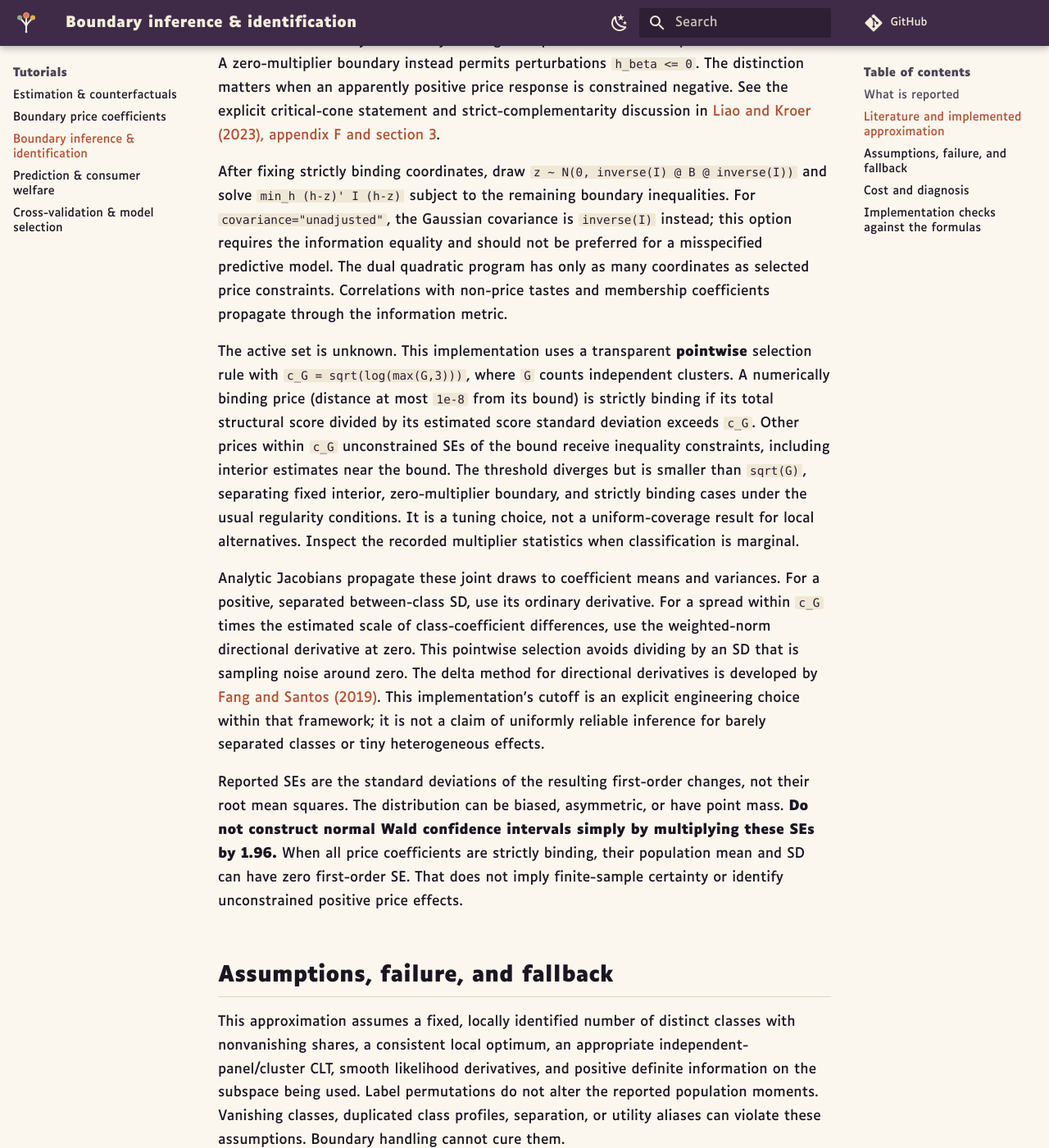
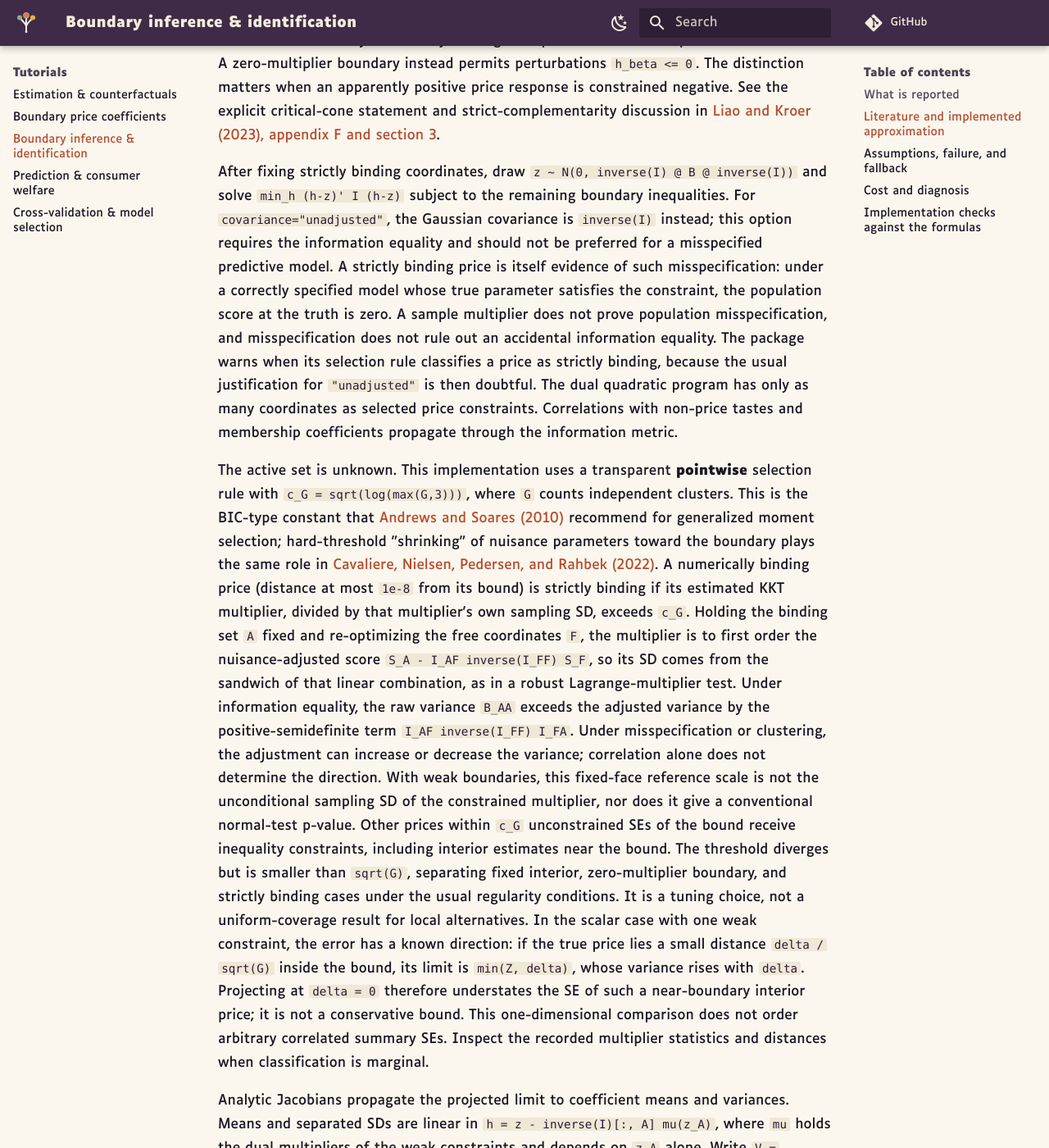
Before and after one commit to zeyveld/latent-class-conditional-logit, an MkDocs documentation site: the page built from docs/boundary_inference.md, in a window 1280 px wide and 1400 px high, scrolled down 1927 px. Shown: the whole window at 82% size. Built offline with MkDocs 1.6.1 and Material for MkDocs 9.7.7, drawn with Linux system fonts in a browser that asks for light colours; comment, search, counter and statistics services are not loaded; some of the changed text lies outside the part shown.

Commit message:
SE refinements

````diff
--- a/docs/boundary_inference.md
+++ b/docs/boundary_inference.md
@@ -53,7 +53,8 @@
 characterization, and [Andrews (1999)](https://doi.org/10.1111/1468-0262.00082)
 treats estimation with parameters on the boundary. A concrete simulation procedure
 for SEs using Gaussian draws and small quadratic programs is given by
-[Kim, Stone, and White (2000), section 4](https://www.nottingham.ac.uk/economics/documents/discussion-papers/00-18.pdf).
+[Kim, Stone, and White (2000), section 4](https://www.nottingham.ac.uk/economics/documents/discussion-papers/00-18.pdf),
+published as [Kim, White, and Stone (2005)](https://doi.org/10.1093/jjfinec/nbi015).
 The implementation applies this general theory to the structural LCL parameters;
 these papers do not themselves validate a particular fitted LCL mixture.
 
@@ -71,23 +72,72 @@
 `min_h (h-z)' I (h-z)` subject to the remaining boundary inequalities.
 For `covariance="unadjusted"`, the Gaussian covariance is `inverse(I)` instead;
 this option requires the information equality and should not be preferred for a
-misspecified predictive model. The dual quadratic program has only as many
-coordinates as selected price constraints. Correlations with non-price tastes
-and membership coefficients propagate through the information metric.
+misspecified predictive model. A strictly binding price is itself evidence of
+such misspecification: under a correctly specified model whose true parameter
+satisfies the constraint, the population score at the truth is zero. A sample
+multiplier does not prove population misspecification, and misspecification
+does not rule out an accidental information equality. The package warns when
+its selection rule classifies a price as strictly binding, because the usual
+justification for `"unadjusted"` is then doubtful. The dual
+quadratic program has only as many coordinates as selected price constraints.
+Correlations with non-price tastes and membership coefficients propagate through
+the information metric.
 
 The active set is unknown. This implementation uses a transparent **pointwise**
 selection rule with `c_G = sqrt(log(max(G,3)))`, where `G` counts independent
-clusters. A numerically binding price (distance at most `1e-8` from its bound)
-is strictly binding if its total structural score divided by its estimated
-score standard deviation exceeds `c_G`. Other prices within `c_G` unconstrained
-SEs of the bound receive inequality constraints, including interior estimates
-near the bound. The threshold diverges but is smaller than `sqrt(G)`, separating
-fixed interior, zero-multiplier boundary, and strictly binding cases under the
-usual regularity conditions. It is a tuning choice, not a uniform-coverage
-result for local alternatives. Inspect the recorded multiplier statistics when
-classification is marginal.
+clusters. This is the BIC-type constant that
+[Andrews and Soares (2010)](https://doi.org/10.3982/ECTA7502) recommend for
+generalized moment selection; hard-threshold "shrinking" of nuisance parameters
+toward the boundary plays the same role in
+[Cavaliere, Nielsen, Pedersen, and Rahbek (2022)](https://doi.org/10.1016/j.jeconom.2020.05.006).
+A numerically binding price (distance at most `1e-8` from its bound)
+is strictly binding if its estimated KKT multiplier, divided by that
+multiplier's own sampling SD, exceeds `c_G`. Holding the binding set `A` fixed
+and re-optimizing the free coordinates `F`, the multiplier is to first order the
+nuisance-adjusted score `S_A - I_AF inverse(I_FF) S_F`, so its SD comes from the
+sandwich of that linear combination, as in a robust Lagrange-multiplier test.
+Under information equality, the raw variance `B_AA` exceeds the adjusted
+variance by the positive-semidefinite term `I_AF inverse(I_FF) I_FA`.
+Under misspecification or clustering, the adjustment can increase or decrease
+the variance; correlation alone does not determine the direction. With weak
+boundaries, this fixed-face reference scale is not the unconditional sampling
+SD of the constrained multiplier, nor does it give a conventional normal-test
+p-value. Other prices within `c_G`
+unconstrained SEs of the bound receive inequality constraints, including
+interior estimates near the bound. The threshold diverges but is smaller than
+`sqrt(G)`, separating fixed interior, zero-multiplier boundary, and strictly
+binding cases under the usual regularity conditions. It is a tuning choice, not
+a uniform-coverage result for local alternatives. In the scalar case with one
+weak constraint, the error has a known direction: if the true price lies a small distance
+`delta / sqrt(G)` inside the bound, its limit is `min(Z, delta)`, whose variance
+rises with `delta`. Projecting at `delta = 0` therefore understates the SE of
+such a near-boundary interior price; it is not a conservative bound. This
+one-dimensional comparison does not order arbitrary correlated summary SEs. Inspect the
+recorded multiplier statistics and distances when classification is marginal.
 
-Analytic Jacobians propagate these joint draws to coefficient means and variances.
+Analytic Jacobians propagate the projected limit to coefficient means and variances.
+Means and separated SDs are linear in `h = z - inverse(I)[:, A] mu(z_A)`, where
+`mu` holds the dual multipliers of the weak constraints and depends on `z_A`
+alone. Write `V = Cov(z)`, `D = L inverse(I)[:, A]`, and
+`a = L V[:, A] V[A,A]^+`. Gaussian regression gives `Lz = a z_A + e`, with
+`e` independent of `z_A`. Consequently,
+
+```text
+Var(Lh) = L V L' - a V[A,A] a' + Var(a z_A - D mu(z_A)).
+```
+
+This is an exact variance identity for the chosen Gaussian approximation,
+including its cross-covariances; it does not add an independent boundary
+variance to a delta-method variance. The residual variance is computed exactly,
+and only the low-dimensional final term is simulated. The regression is solved
+after standardizing the weak coordinates, so different units do not cause a
+small but relevant variance direction to be discarded. When no
+weak constraint is selected, these SEs therefore equal the delta method on the
+reduced subspace and do not depend on `boundary_seed`. A functional with `D=0`
+also keeps its exact delta-method variance, even if its score correlates with
+weak prices. Quality summaries need not satisfy `D=0`: correlations in the
+information matrix and uncertain membership can transmit the price constraint.
+Here **exact means free of Monte Carlo error**, not exact finite-sample inference.
 For a positive, separated between-class SD, use its ordinary derivative. For a
 spread within `c_G` times the estimated scale of class-coefficient differences,
 use the weighted-norm directional derivative at zero. This pointwise selection
@@ -97,6 +147,18 @@
 This implementation's cutoff is an explicit engineering choice within that
 framework; it is not a claim of uniformly reliable inference for barely
 separated classes or tiny heterogeneous effects.
+
+The remaining simulation uses independent Gaussian draws. Antithetic pairs
+are useful for some expectations, but their benefit does not carry over to
+variance estimation. With no projection, a zero-spread SD's directional norm
+has the same value at `z` and `-z`: pairing duplicates observations and roughly
+doubles the Monte Carlo variance at the same total draw count. A scalar
+`min(Z, 0)` SE benefits only slightly from pairing. Also, for `N` paired draws
+of a functional `f`, the expected ordinary sample variance is
+`Var(f(Z)) - Cov(f(Z), f(-Z))/(N-1)`; `ddof=1` is unbiased for the variance
+with independent draws, but generally not with pairs. Independent draws avoid
+this extra bias, although the square root used for an SE still has the usual
+small Monte Carlo bias.
 
 Reported SEs are the standard deviations of the resulting first-order changes,
 not their root mean squares. The distribution can be biased, asymmetric, or have
@@ -133,9 +195,14 @@
 The structural score/Hessian pass replaces the existing inference derivative
 pass. Centered score products are computed algebraically without retaining a
 second panels-by-parameters array. Projection needs only parameter-size matrices
-and `draws x parameters` arrays; it never creates `draws x households x classes`
-or refits a model. Increasing draws affects this small kernel alone. Repeated
-summary calls use the cache. Skipped-inference fits with saturated prices need
+and draws over the simulated coordinates: the weak prices plus the class
+coefficients of any zero-spread SD (`simulated_dimension` in the diagnostics).
+The simulated dimension can equal the number of free parameters when every
+coordinate is needed. It never creates `draws x households x classes` arrays,
+and it never refits a model. Draws with every weak coordinate nonpositive need
+no quadratic program, and a single weak price has a closed-form multiplier.
+Increasing draws affects this small kernel alone. Repeated summary calls use the
+cache. Skipped-inference fits with saturated prices need
 one additional structural-score check; JAX discards unused Hessian outputs.
 
 Before optimization, exact utility aliases and membership aliases are rejected
@@ -154,6 +221,13 @@
 optimizer. The one-dimensional test checks the mean and variance of
 `min(Z, 0)` for a standard normal `Z`. A separate test checks the folded-normal
 law of the between-class SD's directional derivative when two tastes coincide.
+The low-dimensional simulation agrees with brute-force projection of full
+parameter draws. Without weak constraints it reproduces the delta method to
+rounding error, for every seed. Multiplier statistics agree with explicit
+per-panel nuisance-adjusted score influence functions. Tests also cover an
+unaffected summary with correlated weak-price noise, weak coordinates with
+very different variances, and a robust multiplier adjustment that increases
+the sampling variance.
 Analytic mean/variance Jacobians, including membership terms, agree with JAX
 automatic differentiation. Centered coarser-cluster score products agree with
 explicit panel centering and aggregation. Interior structural covariance agrees
@@ -161,5 +235,5 @@
 
 These checks verify implementation identities and synthetic behavior, not
 uniform confidence-interval coverage for arbitrary finite mixtures. In
-particular, the `sqrt(log G)` active-set threshold is our documented tuning
-choice within the asymptotic framework, not a cutoff prescribed by these papers.
+particular, the `sqrt(log G)` active-set threshold follows the moment-selection
+literature's recommended rate. It is not a cutoff validated for LCL mixtures.
--- a/pyproject.toml
+++ b/pyproject.toml
@@ -1,6 +1,6 @@
 [project]
 name = "lcl-choice"
-version = "0.1.42"
+version = "0.1.43"
 description = "A high-performance Python package for estimating latent-class conditional logit models."
 readme = "README.md"
 requires-python = ">=3.10"
````
Also changed, not shown: docs/api/latent_class.md (+10 -4 lines), docs/development/boundary-inference-audit.md (added, +150 -0 lines), docs/tutorials/boundary_prices.md (+4 -0 lines), 6 other files.
